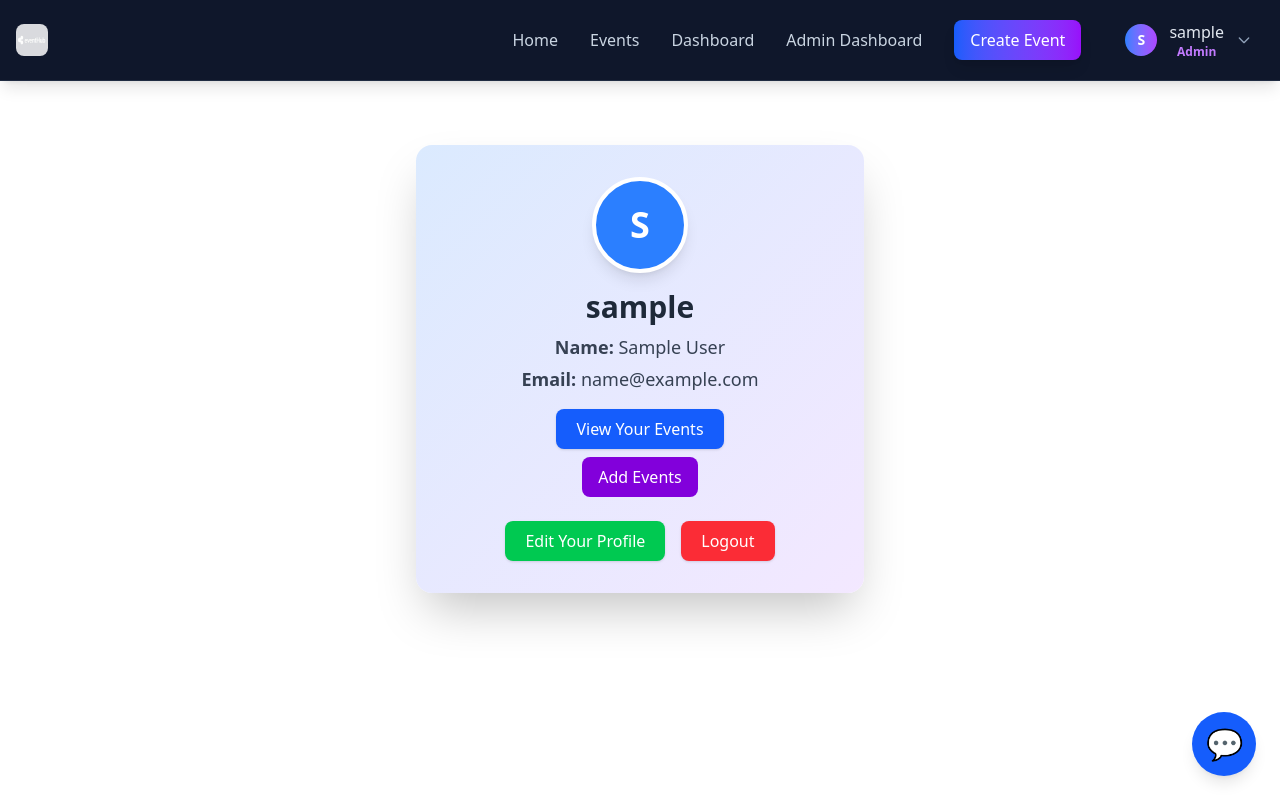
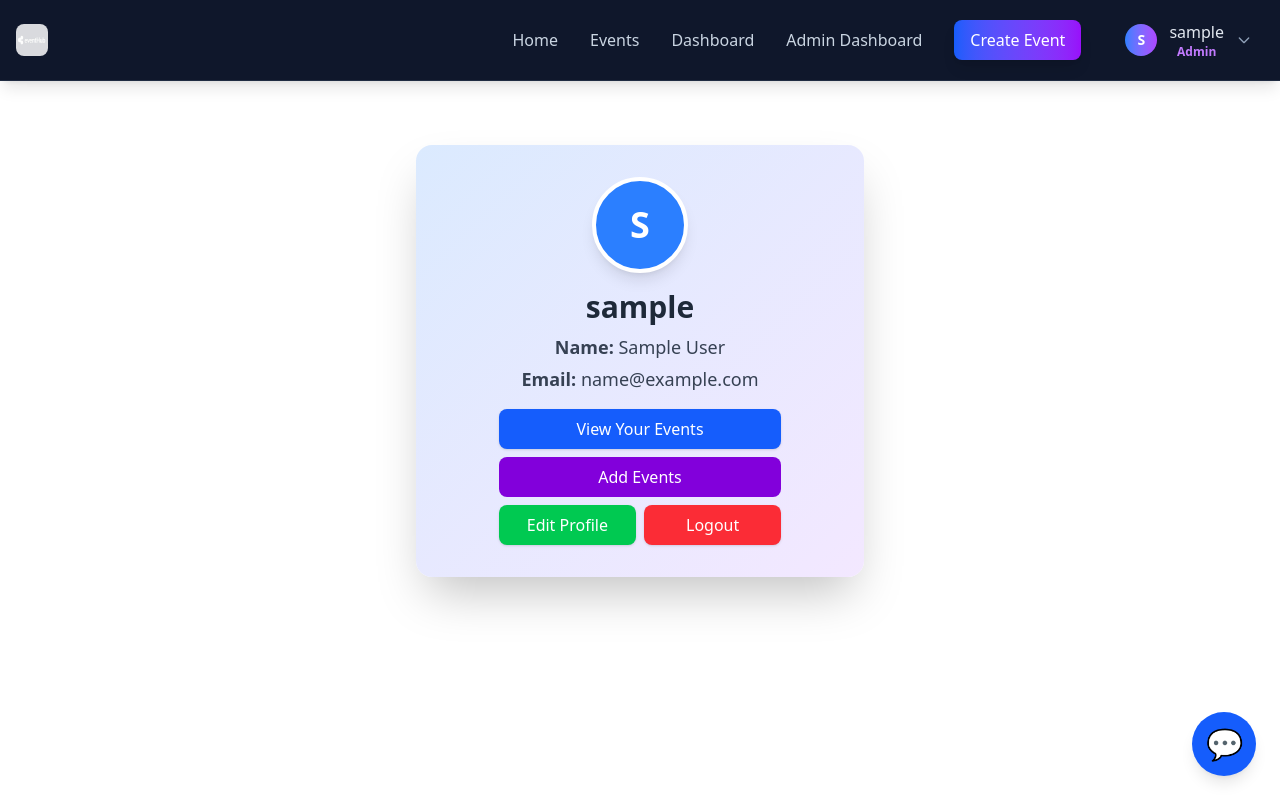
Before and after one commit to mohanmeesala2005/EventHub, a React (Vite) app in the folder client/: page /profile in a window 1280 px wide. Built offline with nearby package versions, Linux system fonts and the light colour scheme; sample sign-in values are in the browser's storage.

Commit message:
Made some changes in UI and updated edit profile

```diff
--- a/client/src/pages/CreateEvent.jsx
+++ b/client/src/pages/CreateEvent.jsx
@@ -56,6 +56,10 @@ function CreateEvent() {
 
       if (!token) {
         setMessage('Invalid token. Please login again.');
+        return;
+      }
+      if(formData.date < new Date().toISOString().split('T')[0]){
+        setMessage('Event date cannot be in the past.');
         return;
       }
       const response = await API.post('/events/create', data ,{
--- a/client/src/pages/Dashboard.jsx
+++ b/client/src/pages/Dashboard.jsx
@@ -39,27 +39,49 @@ const Dashboard = () => {
   };
 
   return (
-    <div className="min-h-screen bg-gray-50 py-8 px-4">
+    <div className="min-h-screen bg-gradient-to-br from-slate-900 to-slate-800 py-8 px-4">
       <div className="max-w-6xl mx-auto">
         <div className="mb-8">
-          <h1 className="text-4xl font-bold text-gray-800 mb-2">My Registered Events</h1>
-          <p className="text-gray-600">View all the events you've registered for</p>
+          <h1 className="text-4xl font-bold text-slate-200 tracking-tight mb-2">
+            My Registered Events
+          </h1>
+          <p className="text-white">
+            View all the events you've registered for
+          </p>
         </div>
 
         {regs.length === 0 ? (
           <div className="bg-white rounded-lg shadow-md p-12 text-center">
             <div className="text-gray-400 mb-4">
-              <svg className="mx-auto h-24 w-24" fill="none" viewBox="0 0 24 24" stroke="currentColor">
-                <path strokeLinecap="round" strokeLinejoin="round" strokeWidth={1.5} d="M8 7V3m8 4V3m-9 8h10M5 21h14a2 2 0 002-2V7a2 2 0 00-2-2H5a2 2 0 00-2 2v12a2 2 0 002 2z" />
+              <svg
+                className="mx-auto h-24 w-24"
+                fill="none"
+                viewBox="0 0 24 24"
+                stroke="currentColor"
+              >
+                <path
+                  strokeLinecap="round"
+                  strokeLinejoin="round"
+                  strokeWidth={1.5}
+                  d="M8 7V3m8 4V3m-9 8h10M5 21h14a2 2 0 002-2V7a2 2 0 00-2-2H5a2 2 0 00-2 2v12a2 2 0 002 2z"
+                />
               </svg>
             </div>
-            <h3 className="text-xl font-semibold text-gray-700 mb-2">No Registrations Yet</h3>
-            <p className="text-gray-500">You haven't registered for any events. Browse events to get started!</p>
+            <h3 className="text-xl font-semibold text-gray-700 mb-2">
+              No Registrations Yet
+            </h3>
+            <p className="text-gray-500">
+              You haven't registered for any events. Browse events to get
+              started!
+            </p>
           </div>
         ) : (
           <div className="grid gap-6 md:grid-cols-2 lg:grid-cols-3">
             {regs.map((r) => (
-              <div key={r._id} className="bg-white rounded-lg shadow-md overflow-hidden hover:shadow-xl transition-shadow duration-300">
+              <div
+                key={r._id}
+                className="bg-white rounded-lg shadow-md overflow-hidden hover:shadow-xl transition-shadow duration-300"
+              >
                 {r.eventId?.image && (
                   <div className="h-48 overflow-hidden bg-gray-200">
                     <img
@@ -67,7 +89,7 @@ const Dashboard = () => {
                       alt={r.eventId.title}
                       className="w-full h-full object-cover"
                       onError={(e) => {
-                        e.target.style.display = 'none';
+                        e.target.style.display = "none";
                       }}
                     />
                   </div>
@@ -86,31 +108,55 @@ const Dashboard = () => {
                     <>
                       <div className="space-y-2 mb-4">
                         <div className="flex items-center text-sm text-gray-700">
-                          <svg className="w-5 h-5 mr-2 text-blue-500" fill="none" viewBox="0 0 24 24" stroke="currentColor">
-                            <path strokeLinecap="round" strokeLinejoin="round" strokeWidth={2} d="M8 7V3m8 4V3m-9 8h10M5 21h14a2 2 0 002-2V7a2 2 0 00-2-2H5a2 2 0 00-2 2v12a2 2 0 002 2z" />
+                          <svg
+                            className="w-5 h-5 mr-2 text-blue-500"
+                            fill="none"
+                            viewBox="0 0 24 24"
+                            stroke="currentColor"
+                          >
+                            <path
+                              strokeLinecap="round"
+                              strokeLinejoin="round"
+                              strokeWidth={2}
+                              d="M8 7V3m8 4V3m-9 8h10M5 21h14a2 2 0 002-2V7a2 2 0 00-2-2H5a2 2 0 00-2 2v12a2 2 0 002 2z"
+                            />
                           </svg>
                           <span>{formatDate(r.eventId.date)}</span>
                         </div>
 
                         {r.eventId.cost !== undefined && (
                           <div className="flex items-center text-sm text-gray-700">
-                            <svg className="w-5 h-5 mr-2 text-green-500" fill="none" viewBox="0 0 24 24" stroke="currentColor">
-                              <path strokeLinecap="round" strokeLinejoin="round" strokeWidth={2} d="M12 8c-1.657 0-3 .895-3 2s1.343 2 3 2 3 .895 3 2-1.343 2-3 2m0-8c1.11 0 2.08.402 2.599 1M12 8V7m0 1v8m0 0v1m0-1c-1.11 0-2.08-.402-2.599-1M21 12a9 9 0 11-18 0 9 9 0 0118 0z" />
+                            <svg
+                              className="w-5 h-5 mr-2 text-green-500"
+                              fill="none"
+                              viewBox="0 0 24 24"
+                              stroke="currentColor"
+                            >
+                              <path
+                                strokeLinecap="round"
+                                strokeLinejoin="round"
+                                strokeWidth={2}
+                                d="M12 8c-1.657 0-3 .895-3 2s1.343 2 3 2 3 .895 3 2-1.343 2-3 2m0-8c1.11 0 2.08.402 2.599 1M12 8V7m0 1v8m0 0v1m0-1c-1.11 0-2.08-.402-2.599-1M21 12a9 9 0 11-18 0 9 9 0 0118 0z"
+                              />
                             </svg>
                             <span className="font-semibold">
-                              {r.eventId.cost === 0 ? 'Free' : `₹${r.eventId.cost}`}
+                              {r.eventId.cost === 0
+                                ? "Free"
+                                : `₹${r.eventId.cost}`}
                             </span>
                           </div>
                         )}
                       </div>
 
                       <div className="border-t pt-4">
-                        <p className="text-xs text-gray-500 mb-1">Registered on</p>
+                        <p className="text-xs text-gray-500 mb-1">
+                          Registered on
+                        </p>
                         <p className="text-sm text-gray-700 font-medium">
-                          {new Date(r.createdAt).toLocaleDateString('en-US', {
-                            year: 'numeric',
-                            month: 'short',
-                            day: 'numeric'
+                          {new Date(r.createdAt).toLocaleDateString("en-US", {
+                            year: "numeric",
+                            month: "short",
+                            day: "numeric",
                           })}
                         </p>
                       </div>
--- a/client/src/pages/Events.jsx
+++ b/client/src/pages/Events.jsx
@@ -75,11 +75,11 @@ const Events = () => {
   }
 
   return (
-    <div className="min-h-screen bg-gradient-to-br from-blue-50 to-purple-100 p-8">
+    <div className="min-h-screen bg-gradient-to-br from-slate-900 to-slate-800 p-8">
       <div className="max-w-7xl mx-auto">
         {/* Header with Title and Search Bar */}
         <div className="flex flex-col md:flex-row md:justify-between md:items-center mb-8 gap-4">
-          <h1 className="text-3xl font-extrabold text-gray-800 tracking-tight">
+          <h1 className="text-3xl font-extrabold text-white tracking-tight">
             Upcoming Events
           </h1>
 
@@ -90,7 +90,7 @@ const Events = () => {
               placeholder="Search events..."
               value={searchQuery}
               onChange={handleSearchChange}
-              className="w-full px-4 py-3 pl-10 rounded-xl border border-gray-300 focus:outline-none focus:ring-2 focus:ring-blue-500 focus:border-transparent shadow-lg"
+              className="w-full px-4 py-3 pl-10 rounded-xl border border-gray-300 focus:outline-none focus:ring-2 focus:ring-blue-500 focus:border-transparent shadow-lg text-white"
             />
             <div className="absolute inset-y-0 left-0 pl-3 flex items-center pointer-events-none">
               <svg
@@ -187,7 +187,7 @@ const Events = () => {
                   )}
 
                   {/* Admin Delete Button */}
-                  {user?.role === 'admin' && (
+                  {user?.role === "admin" && (
                     <button
                       onClick={() => handleDeleteEvent(event._id, event.title)}
                       className="px-3 py-2 bg-red-500 hover:bg-red-600 text-white rounded-lg font-semibold shadow transition-colors duration-300"
--- a/client/src/pages/Home.jsx
+++ b/client/src/pages/Home.jsx
@@ -54,7 +54,7 @@ const Home = () => {
                   to="/login"
                   className="inline-block w-full sm:w-auto bg-white text-blue-600 border-2 border-blue-600 px-8 py-4 rounded-lg font-semibold text-lg hover:bg-blue-50 transition-colors"
                 >
-                  Sign In
+                  Login
                 </Link>
               )}
             </div>
--- a/client/src/pages/profile.jsx
+++ b/client/src/pages/profile.jsx
@@ -1,16 +1,25 @@
-import React, { useEffect, useState } from 'react';
+import { useEffect, useState } from 'react';
 import { useNavigate } from 'react-router-dom';
 
 const Profile = () => {
-    let user = null;
+    const navigate = useNavigate();
+    const [user, setUser] = useState(null);
+    const [isEditing, setIsEditing] = useState(false);
+    const [formData, setFormData] = useState({ name: '', email: '', username: '' });
+
+    useEffect(() => {
         try {
             const userData = localStorage.getItem('user');
             if (userData) {
-            user = JSON.parse(userData);
+                const parsedUser = JSON.parse(userData);
+                setUser(parsedUser);
+                setFormData(parsedUser);
             }
         } catch (error) {
             localStorage.removeItem('user');
         }
+    }, []);
+
     if (!user) {
         return (
             <div className="p-8 bg-white rounded-xl shadow-lg max-w-md mx-auto mt-16">
@@ -23,49 +32,52 @@ const Profile = () => {
     const handleLogout = () => {
         localStorage.removeItem('token');
         localStorage.removeItem('user');
-        window.location.href = '/'; // Redirect to home page
-    }
-    const navigate = useNavigate();
+        navigate('/');
+    };
+
+    const handleInputChange = (e) => {
+        const { name, value } = e.target;
+        setFormData(prev => ({ ...prev, [name]: value }));
+    };
+
+    const handleSaveProfile = () => {
+        localStorage.setItem('user', JSON.stringify(formData));
+        setUser(formData);
+        setIsEditing(false);
+    };
+
     return (
         <div className="max-w-md mx-auto mt-16 bg-gradient-to-br from-blue-100 to-purple-100 p-8 rounded-2xl shadow-2xl">
             <div className="flex flex-col items-center">
                 <div className="bg-blue-500 text-white rounded-full w-24 h-24 flex items-center justify-center text-4xl font-bold mb-4 shadow-lg border-4 border-white">
                     {user.username ? user.username.charAt(0).toUpperCase() : "U"}
                 </div>
+
+                {isEditing ? (
+                    <div className="w-full space-y-4">
+                        <input type="text" name="username" value={formData.username} onChange={handleInputChange} placeholder="Username" className="w-full px-3 py-2 border rounded-lg" />
+                        <input type="text" name="name" value={formData.name} onChange={handleInputChange} placeholder="Name" className="w-full px-3 py-2 border rounded-lg" />
+                        <input type="email" name="email" value={formData.email} onChange={handleInputChange} placeholder="Email" className="w-full px-3 py-2 border rounded-lg" />
+                        <div className="flex gap-2">
+                            <button onClick={handleSaveProfile} className="bg-green-500 text-white px-4 py-2 rounded-lg flex-1">Save</button>
+                            <button onClick={() => setIsEditing(false)} className="bg-gray-500 text-white px-4 py-2 rounded-lg flex-1">Cancel</button>
+                        </div>
+                    </div>
+                ) : (
+                    <>
                         <h1 className="text-3xl font-extrabold mb-2 text-gray-800">{user.username}</h1>
                         <p className="mb-1 text-lg text-gray-700"><strong>Name:</strong> {user.name}</p>
                         <p className="mb-4 text-lg text-gray-700"><strong>Email:</strong> {user.email}</p>
-                <div>
-                    <button
-                        className="bg-blue-600 text-white px-5 py-2 rounded-lg shadow hover:bg-blue-700 transition"
-                        onClick={() => window.location.href='/myEvents'}
-                    >
-                        View Your Events
-                    </button>
-                </div>
-                <div>
-                    <button className="text-white bg-purple-700 px-4 py-2 rounded-lg my-2" onClick={() => navigate('/create-event')}>
-                        Add Events
-                    </button>
-                </div>
-                <div className="flex gap-4 mt-4">
-                    <div>
-
-                    <button
-                        className="bg-green-500 text-white px-5 py-2 rounded-lg shadow hover:bg-green-900 transition"
-                    >
-                        Edit Your Profile
-                    </button>
-                    </div>
-                    <div>
-                    <button
-                        onClick={handleLogout}
-                        className="bg-red-500 text-white px-5 py-2 rounded-lg shadow hover:bg-red-600 transition"
-                    >
-                        Logout
-                    </button>
+                        <div className="space-y-2">
+                            <button onClick={() => navigate('/myEvents')} className="w-full bg-blue-600 text-white px-5 py-2 rounded-lg shadow hover:bg-blue-700 transition">View Your Events</button>
+                            <button onClick={() => navigate('/create-event')} className="w-full text-white bg-purple-700 px-4 py-2 rounded-lg hover:bg-purple-800 transition">Add Events</button>
+                            <div className="flex gap-2">
+                                <button onClick={() => setIsEditing(true)} className="flex-1 bg-green-500 text-white px-5 py-2 rounded-lg shadow hover:bg-green-600 transition">Edit Profile</button>
+                                <button onClick={handleLogout} className="flex-1 bg-red-500 text-white px-5 py-2 rounded-lg shadow hover:bg-red-600 transition">Logout</button>
                             </div>
                         </div>
+                    </>
+                )}
             </div>
         </div>
     );
```
Also changed, not shown: 11 other files (tests, documents, lock files or other folders). Lines whose indentation alone changed are shown as unchanged.
